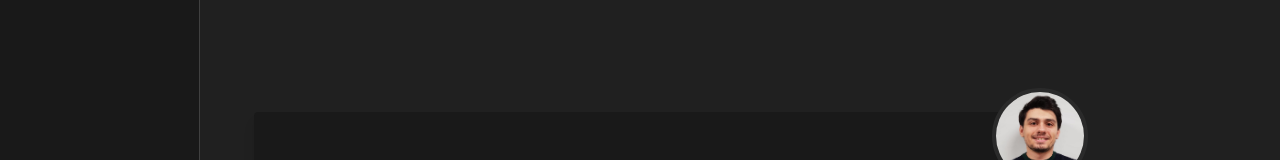
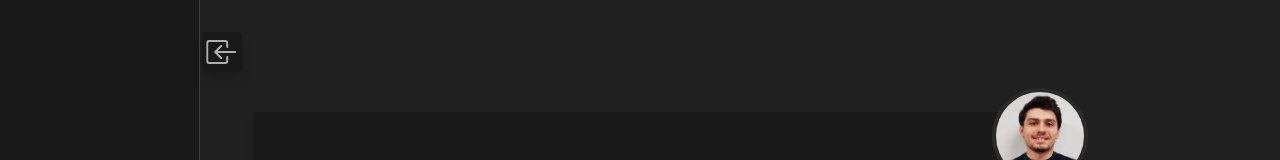
Before and after one commit to KaganHamzacebi/personal-website, a React (Create React App) app: page / in a window 1280 px wide. Shown: the top 160 px of the page. Built offline with nearby package versions, Linux system fonts and the light colour scheme.

Commit message:
header minimizer added

```diff
--- a/src/app/store.ts
+++ b/src/app/store.ts
@@ -2,12 +2,14 @@ import {configureStore, ThunkAction, Action} from '@reduxjs/toolkit';
 import languageControllerReducer from '../features/languageController/LanguageControllerSlice';
 import scrollCenterReducer from '../features/scrollController/ScrollControllerSlice';
 import themeControllerReducer from '../features/themeController/ThemeControllerSlice';
+import headerControllerReducer from '../features/headerController/HeaderControllerSlice';
 
 export const store = configureStore({
     reducer: {
         languageController: languageControllerReducer,
         scrollController: scrollCenterReducer,
-        themeController: themeControllerReducer
+        themeController: themeControllerReducer,
+        headerController: headerControllerReducer
     },
     middleware: (getDefaultMiddleware => getDefaultMiddleware({
         serializableCheck: false
--- a/src/components/Header/Header.tsx
+++ b/src/components/Header/Header.tsx
@@ -8,16 +8,21 @@ import Logo from '../../assets/general/k-logo.png';
 import {selectTranslations} from "../../features/languageController/LanguageControllerSlice";
 import ThemeChangerButton from "../ThemeChangerButton/ThemeChangerButton";
 import {selectTheme} from "../../features/themeController/ThemeControllerSlice";
+import {BsBoxArrowInLeft} from 'react-icons/bs';
+import {selectHeader, setMinimize} from "../../features/headerController/HeaderControllerSlice";
+
 
 function Header(
     {
         refs
     }: any) {
 
-    const [showHeader, setShowHeader] = useState(false);
+    const [showHeader, setShowHeader] = useState<boolean>(false);
+    const [showMinimizeButton, setShowMinimizeButton] = useState<boolean>(false);
     const s = useAppSelector(getNavSelector)
     const t = useAppSelector(selectTranslations);
     const theme = useAppSelector(selectTheme);
+    const h = useAppSelector(selectHeader);
     const dispatch = useAppDispatch();
 
     useEffect(() => {
@@ -37,13 +42,25 @@ function Header(
     return (
         <div>
             <div className={`header-btn-wrapper ${theme === 'dark' ? 'dark' : 'light'}`}>
-                <img src={Logo} alt="header_mobile_logo" className={`header__nav__mobile__logo ${theme === 'dark' ? 'dark' : 'light'}`}/>
+                <img src={Logo} alt="header_mobile_logo"
+                     className={`header__nav__mobile__logo ${theme === 'dark' ? 'dark' : 'light'}`}/>
                 <div className="themeChangerMobileWrapper">
                     <ThemeChangerButton/>
                 </div>
-                <MdMenu onClick={() => setShowHeader(!showHeader)} className={`header__btn ${theme === 'dark' ? 'dark' : 'light'}`}/>
+                <MdMenu onClick={() => setShowHeader(!showHeader)}
+                        className={`header__btn ${theme === 'dark' ? 'dark' : 'light'}`}/>
             </div>
-            <div className={`header ${showHeader && "mobile"} ${theme === 'dark' ? 'dark' : 'light'}`}>
+            <div
+                className={`header ${showHeader && "mobile"} ${h.minimized && 'minimized'} ${theme === 'dark' ? 'dark' : 'light'}`}
+                onMouseEnter={() => setShowMinimizeButton(true)}
+                onMouseLeave={() => setShowMinimizeButton(false)}
+            >
+                {/* Header Minimize Button */}
+                <div className="header-minimize-button"
+                     onClick={() => dispatch(setMinimize(!h.minimized))}>
+                    <BsBoxArrowInLeft
+                        className={`header-minimize-button__icon ${theme === 'dark' ? 'dark' : 'light'} ${showMinimizeButton && 'show'} ${h.minimized && 'minimized'} ${showHeader && 'invisible'}`}/>
+                </div>
                 <nav className="header__nav">
                     <img src={Logo} alt="header_logo" onClick={() => setShowHeader(false)}
                          className="header__nav__logo"/>
--- a/src/components/Header/header.scss
+++ b/src/components/Header/header.scss
@@ -31,6 +31,11 @@
     transform: translateX(0);
     width: 100%;
     opacity: 0.99;
+  }
+
+  &.minimized {
+    transform: translateX(-11rem);
+
   }
 
   &__btn {
@@ -181,3 +186,54 @@
     visibility: visible;
   }
 }
+
+.header-minimize-button {
+  position: absolute;
+  width: 2.5rem;
+  height: 2.5rem;
+  top: 2rem;
+  right: 0;
+  @include flex-center(row);
+
+  &__icon {
+    width: 100%;
+    height: 100%;
+    color: black;
+    padding: 0.25rem;
+    border-radius: 0.25rem;
+    cursor: pointer;
+    @include shadow-lg;
+    opacity: 0;
+
+    &.dark {
+      background-color: getMainColor("dark-gray", dark);
+      color: getTextColor("secondary", dark);
+    }
+
+    &.light {
+      background-color: getMainColor("dark-gray", light);
+      color: getMainColor("primary", light);
+    }
+
+    &.show {
+      transition: all 0.2s ease-in-out;
+      opacity: 1;
+      transform: translateX(2.7rem);
+    }
+
+    &:not(.show) {
+      transition: all 0.2s ease-in-out;
+      opacity: 0;
+      transform: translateX(0);
+    }
+
+    &.minimized {
+      opacity: 1;
+      transform: translateX(44px) rotate(180deg);
+    }
+
+    &.invisible {
+      visibility: hidden;
+    }
+  }
+}
--- /dev/null
+++ b/src/features/headerController/HeaderControllerSlice.ts
@@ -0,0 +1,25 @@
+import {createSlice} from '@reduxjs/toolkit';
+import {RootState} from '../../app/store';
+
+export const defaultLanguage: string = "en";
+
+
+const initialState: ({ minimized: boolean }) = {
+    minimized: false
+
+}
+
+export const headerControllerSlice = createSlice({
+    name: 'headerSelector',
+    initialState,
+    reducers: {
+        setMinimize: (state, action) => {
+            state.minimized = action.payload;
+        }
+    },
+});
+
+export const {setMinimize} = headerControllerSlice.actions;
+// @ts-ignore
+export const selectHeader = (state: RootState) => state.headerController
+export default headerControllerSlice.reducer;
--- a/src/features/scrollController/ScrollControllerSlice.ts
+++ b/src/features/scrollController/ScrollControllerSlice.ts
@@ -1,5 +1,5 @@
-import {  createSlice } from '@reduxjs/toolkit';
-import { RootState } from '../../app/store';
+import {createSlice} from '@reduxjs/toolkit';
+import {RootState} from '../../app/store';
 import ReactGA from "react-ga";
 
 export const scrollControllerSlice = createSlice({
@@ -20,7 +20,7 @@ export const scrollControllerSlice = createSlice({
 });
 
 // Actions
-export const { setScroll, setNav } = scrollControllerSlice.actions
+export const {setScroll, setNav} = scrollControllerSlice.actions
 // Selectors
 export const getNavSelector = (state: RootState) => state.scrollController.navSection;
 export const getScrollSelector = (state: RootState) => state.scrollController.scrollSection;
--- a/src/scripts/en/SkillsSectionScripts.ts
+++ b/src/scripts/en/SkillsSectionScripts.ts
@@ -5,7 +5,7 @@ const SkillsSectionScripts = {
     "react_desc": "React is my favorite frontend framework and Im still learning about it. It is very deep and enjoyable. " +
         "I mostly used hooks but also have a limited knowledge to old class components.",
     "node_h1": "Node.JS",
-    "node_desc": "I mostly used Node.JS on backend and the reason I like it javascript :) Express Server and JS puts it " +
+    "node_desc": "I mostly used Node.JS on backend and the reason I like it is javascript. Express Server and JS puts it " +
         "forward for me.",
     "html_h1": "HTML",
     "css_h1": "CSS",
--- a/src/views/Home/home.scss
+++ b/src/views/Home/home.scss
@@ -8,6 +8,11 @@
 
   &.light {
     background-color: getMainColor("primary", light);
+  }
+
+  &.wide {
+    left: 20px;
+    max-width: calc(100vw - 20px);
   }
 
   @include media-md {
```
Also changed, not shown: src/views/Home/Home.tsx (+11 -5 lines).
